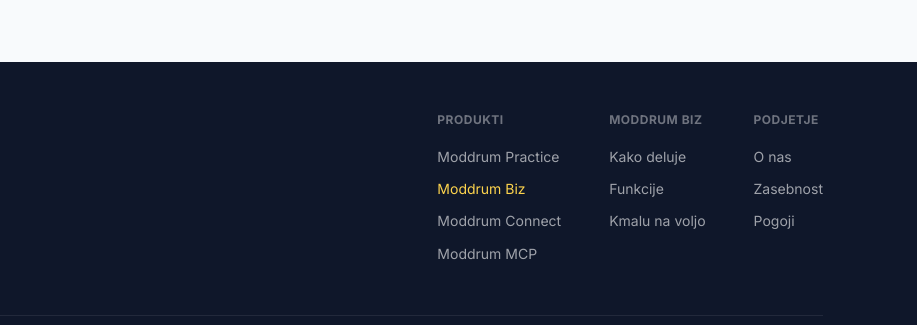
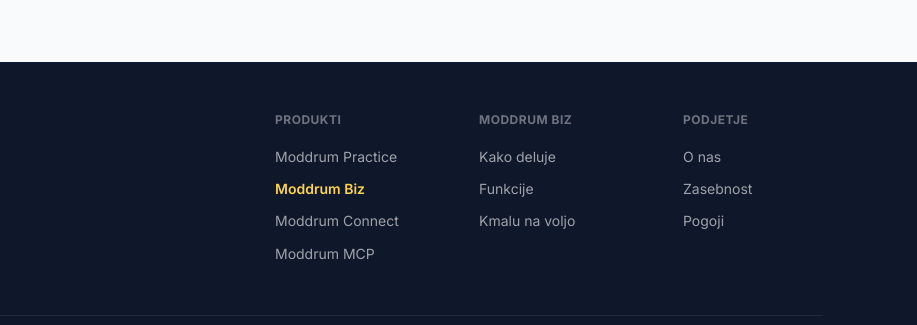
Before and after one commit to moddrum-org/moddrum-marketing, a plain HTML site: page biz/index.html in a window 1280 px wide. Shown: the part 6595-6920 px from the top of the page, 363-1280 px from the left. Drawn offline with Linux system fonts and the light colour scheme.

Commit message:
fix: standardize footer column layout across all product pages (gap 64px, min-width 140px)

```diff
--- a/biz/index.html
+++ b/biz/index.html
@@ -218,11 +218,12 @@
     .footer-logo-icon { width: 26px; height: 26px; color: #fcd34d; }
     .footer-logo-text { font-size: 18px; font-weight: 800; }
     .footer-tagline { font-size: 13px; color: rgba(255,255,255,.45); line-height: 1.6; }
-    .footer-links { display: flex; gap: 48px; }
+    .footer-links { display: flex; gap: 64px; }
+    .footer-col { min-width: 140px; }
     .footer-col h5 { font-size: 12px; font-weight: 700; color: rgba(255,255,255,.4); text-transform: uppercase; letter-spacing: .5px; margin-bottom: 16px; }
     .footer-col a { display: block; font-size: 14px; color: rgba(255,255,255,.6); text-decoration: none; margin-bottom: 10px; transition: color .15s; }
     .footer-col a:hover { color: var(--white); }
-    .footer-col a.current-page { color: #fcd34d; }
+    .footer-col a.current-page { color: #fcd34d; font-weight: 600; }
     .footer-bottom { display: flex; justify-content: space-between; align-items: center; }
     .footer-copy { font-size: 13px; color: rgba(255,255,255,.35); }
 
```
Also changed, not shown: connect/index.html (+1 -0 lines), mcp/index.html (+1 -0 lines), practice/index.html (+1 -0 lines), public/biz/index.html (+3 -2 lines), public/connect/index.html (+1 -0 lines), public/mcp/index.html (+1 -0 lines), public/practice/index.html (+1 -0 lines).
